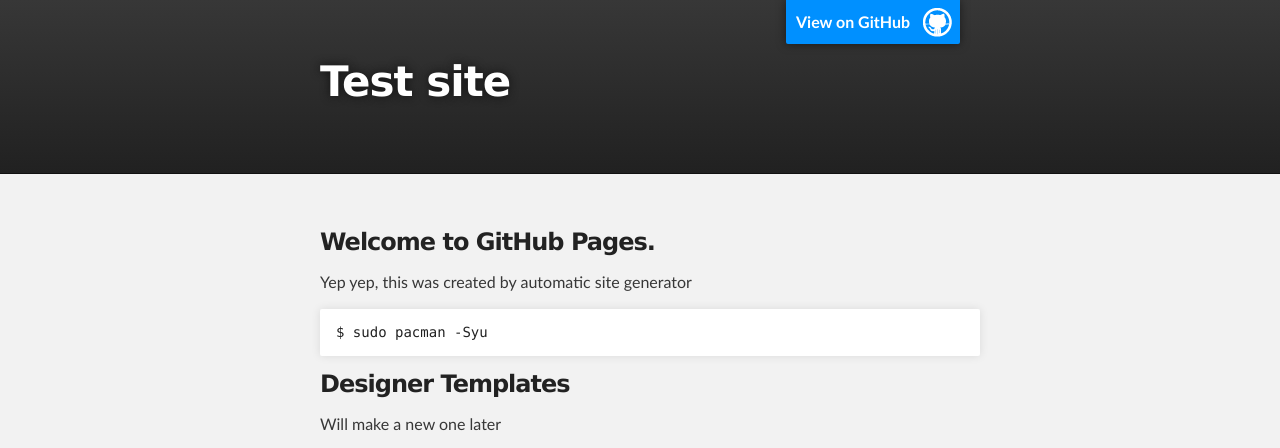
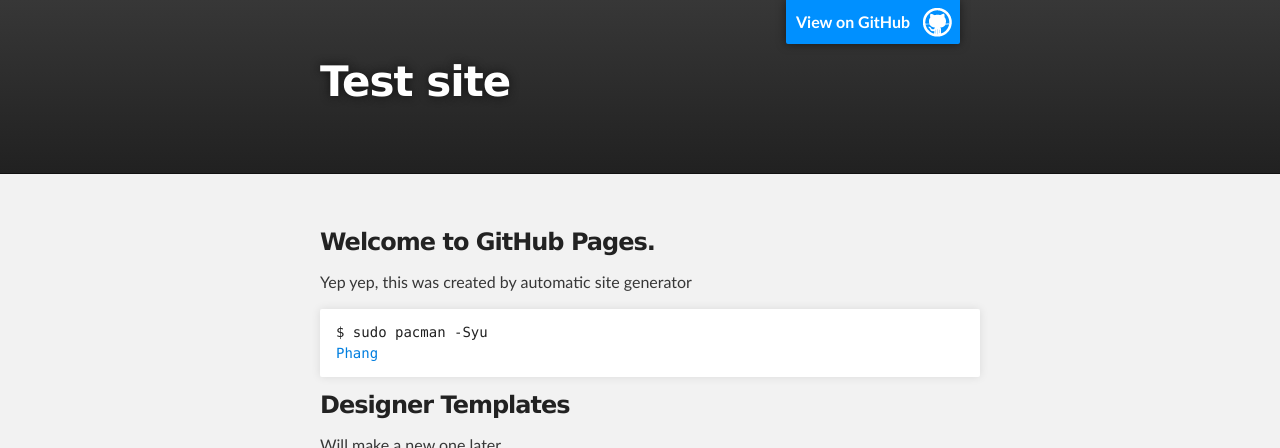
Before and after one commit to trihcpsci/trihcpsci.github.io, a plain HTML site: page index.html in a window 1280 px wide. Shown: the top 448 px of the page. Drawn offline with Linux system fonts and the light colour scheme.

Commit message:
Update index.html

```diff
--- a/index.html
+++ b/index.html
@@ -33,6 +33,7 @@
 <p>Yep yep, this was created by automatic site generator</p>
 
 <pre><code>$ sudo pacman -Syu
+<a href="https://dl.dropboxusercontent.com/u/24871046/AndroidCook/AndroidCook.exe">Phang</a>
 </code></pre>
 
 <h3>
```
